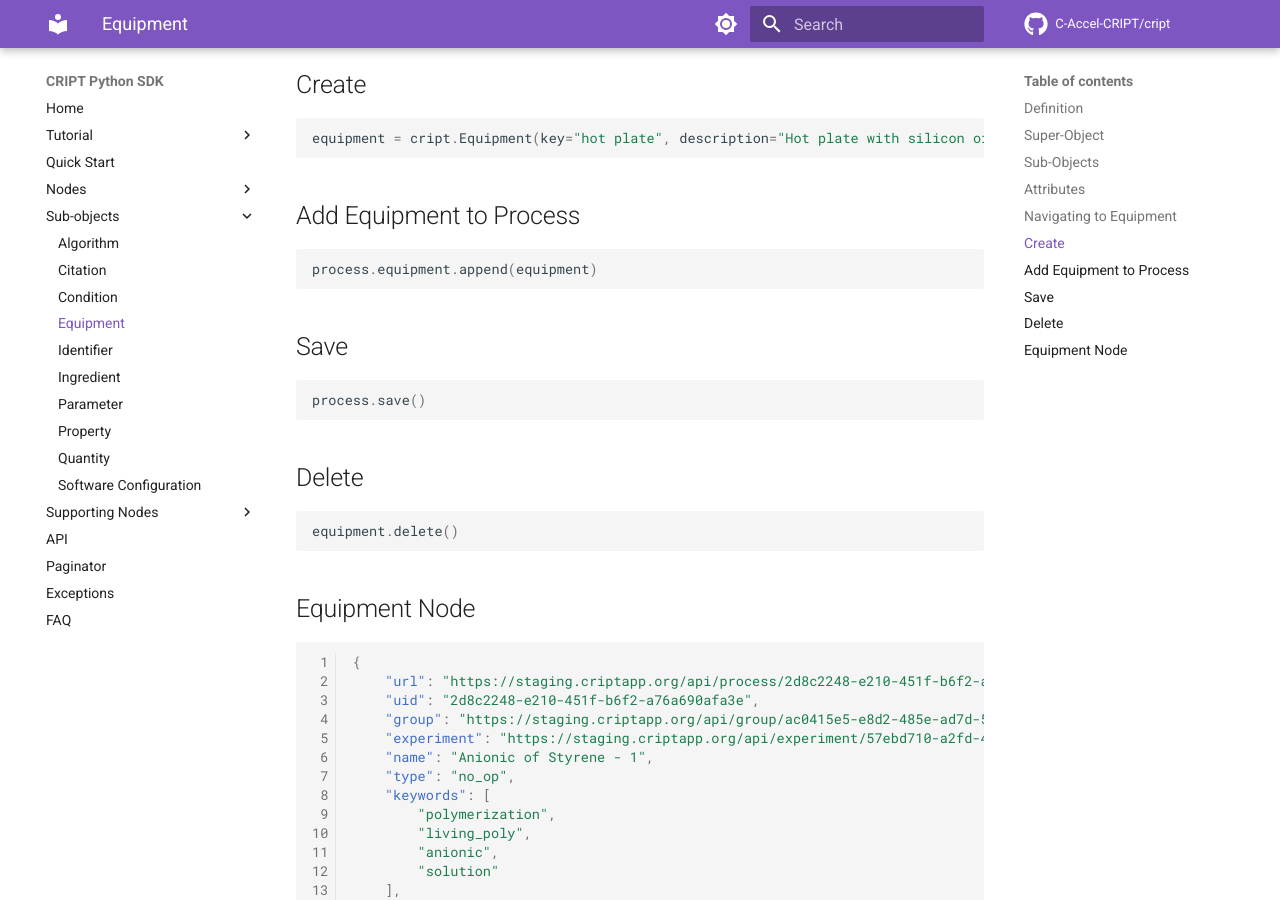
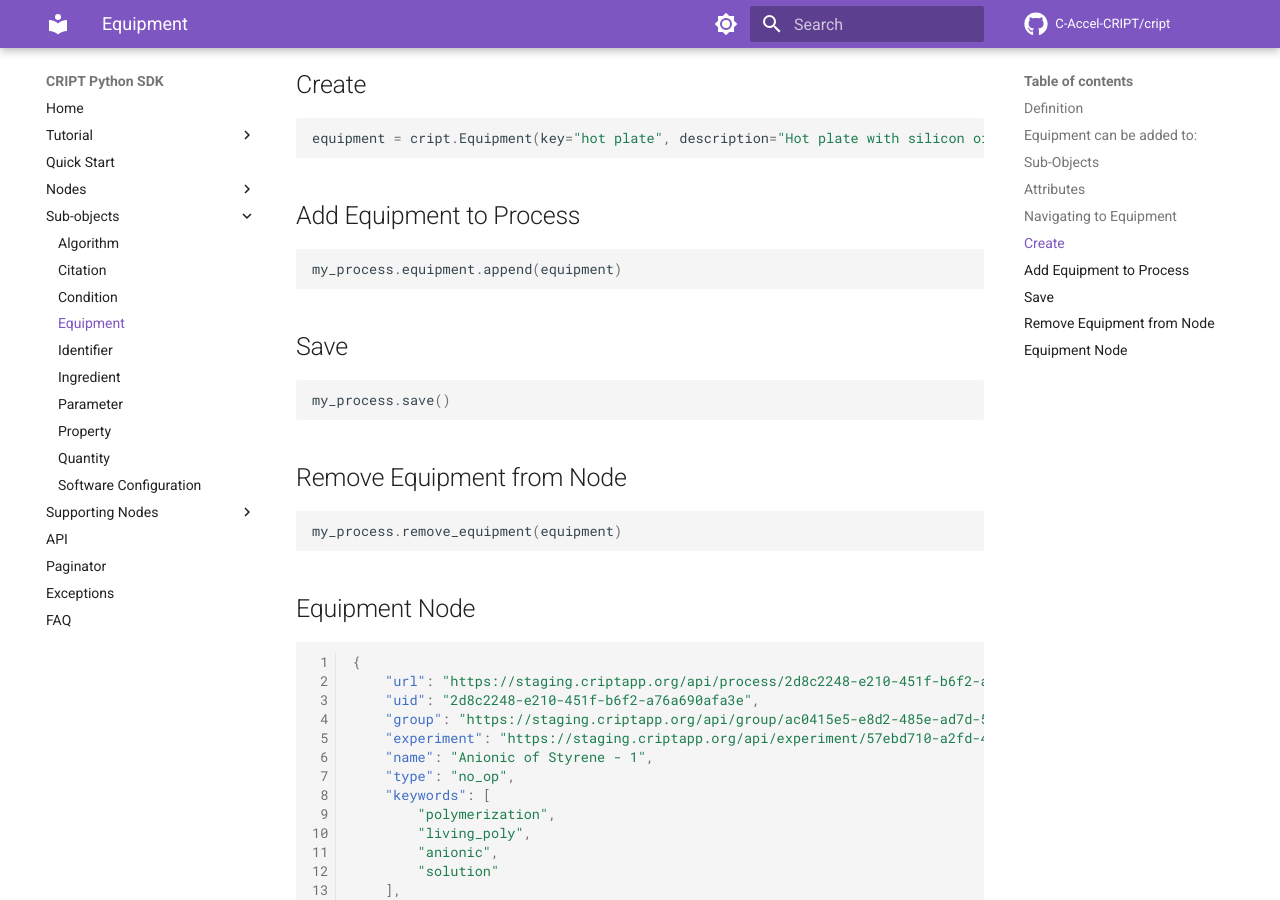
Before and after one commit to C-Accel-CRIPT/sdk-archive, an MkDocs documentation site: the page built from docs/subobjects/equipment.md, in a window 1280 px wide and 900 px high, scrolled down 1112 px. Built offline with MkDocs 1.6.1 and Material for MkDocs 9.7.7, drawn with Linux system fonts in a browser that asks for light colours; comment, search, counter and statistics services are not loaded; some of the changed text lies outside the part shown.

Commit message:
Update equipment.md

````diff
--- a/docs/subobjects/equipment.md
+++ b/docs/subobjects/equipment.md
@@ -11,7 +11,7 @@ Equipment are physical instruments, tools, glassware, etc. used in a process.
     equipment sub-object with the use of a [File](../supporting_nodes/file.md)
 
 
-## Super-Object
+## Equipment can be added to:
 * <a href="../../nodes/process" target="_blank">Process</a>
 
 
@@ -40,17 +40,17 @@ equipment = cript.Equipment(key="hot plate", description="Hot plate with silicon
 
 ## Add Equipment to Process
 ```python
-process.equipment.append(equipment)
+my_process.equipment.append(equipment)
 ```
 
 ## Save
 ```python
-process.save()
+my_process.save()
 ```
 
-## Delete
+## Remove Equipment from Node
 ```python
-equipment.delete()
+my_process.remove_equipment(equipment)
 ```
 
 
````
